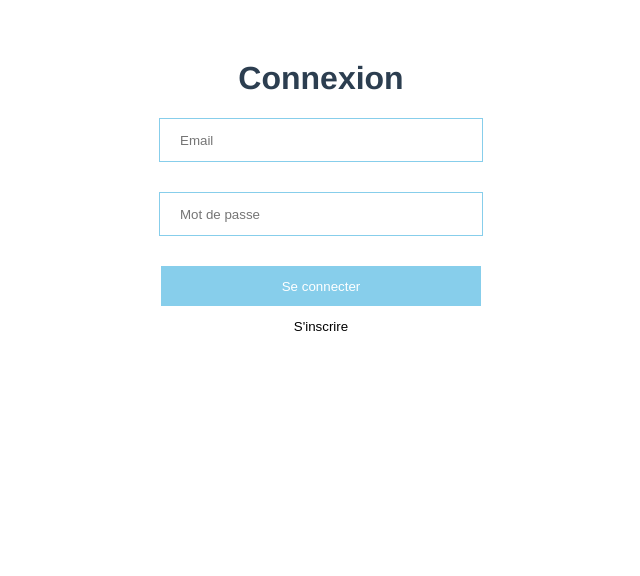
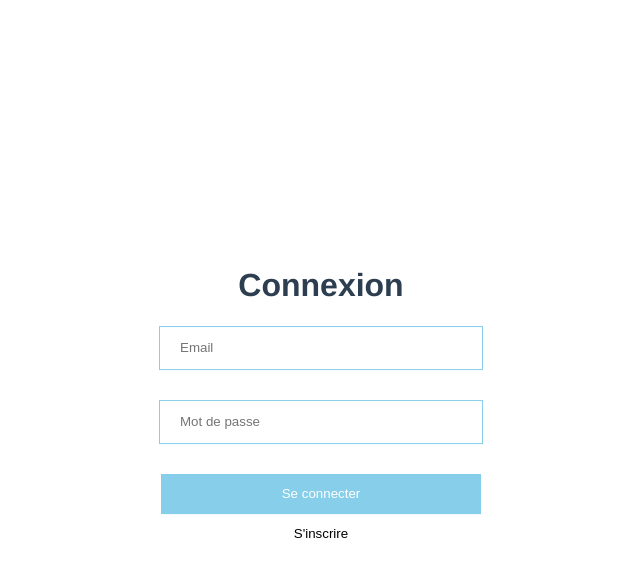
Before and after one commit to BreizhWeb/tricount-front, a Vue app: page / in a window 1280 px wide. Shown: the top 576 px of the page, without its empty margins (319-959 px from the left). Built offline with nearby package versions, Linux system fonts and the light colour scheme.

Commit message:
feat: centrage login

```diff
--- a/src/components/Login.vue
+++ b/src/components/Login.vue
@@ -1,5 +1,5 @@
 <template>
-    <div>
+    <div class="center">
       <h1>Connexion</h1>
       <div class="login">
         <input type="text" v-model="email" placeholder="Email" />
@@ -69,6 +69,12 @@
   };
 </script>
 <style>
+.center {
+  position: fixed;
+  top: 50%;
+  left: 50%;
+  transform: translate(-50%, -50%);
+}
 .logo {
     width:100px
 }
```
